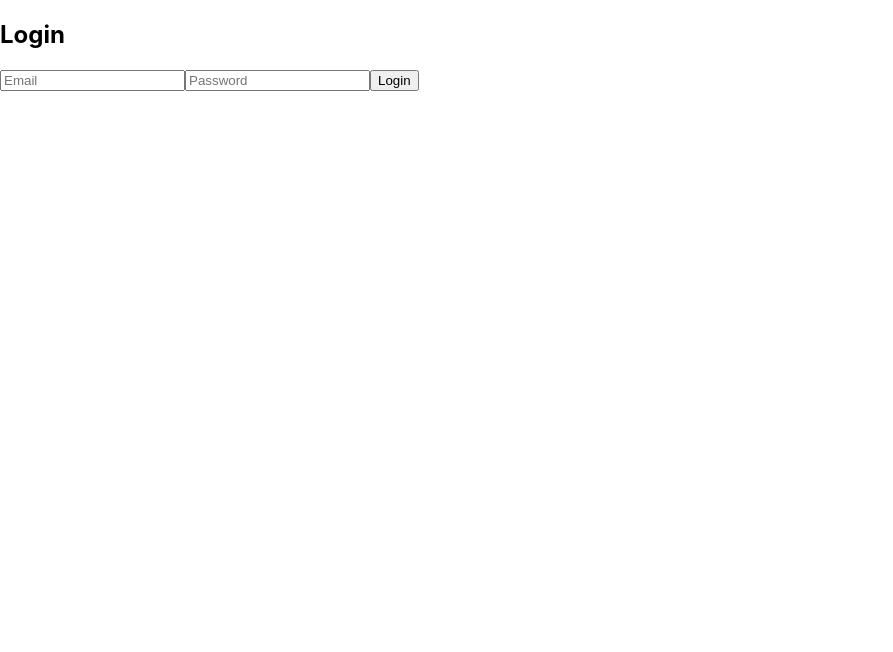
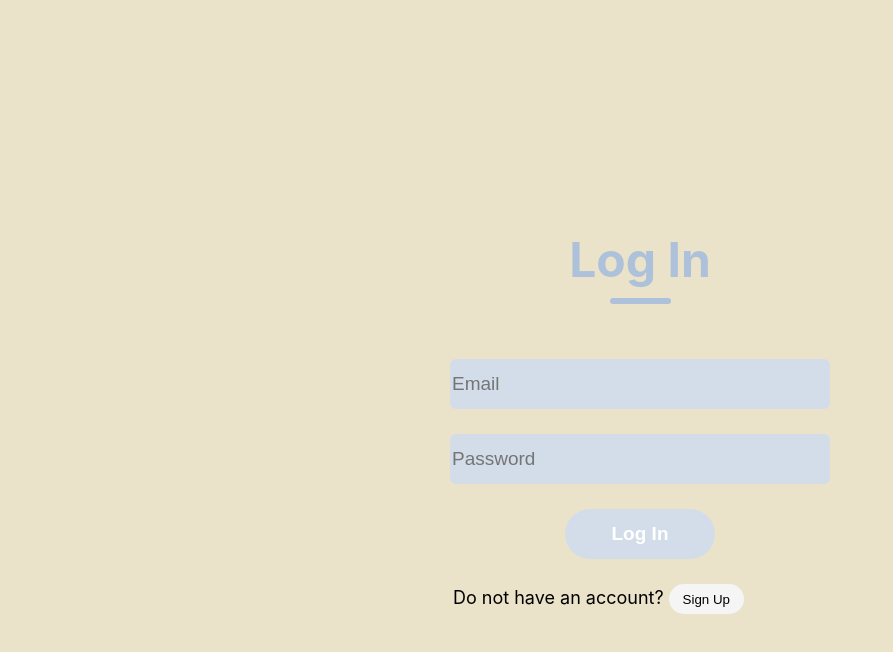
Before and after one commit to cmariasduval/BookIt, a React (Create React App) app in the folder web/: page / in a window 1280 px wide. Shown: the top 652 px of the page, without its empty margins (0-893 px from the left). Built offline with nearby package versions, Linux system fonts and the light colour scheme.

Commit message:
Login and signup pages front

```diff
--- /dev/null
+++ b/web/src/Components/Login-Signup/Login.css
@@ -0,0 +1,97 @@
+ .container{
+     display: flex;
+     flex-direction: column;
+     margin: auto;
+     margin-top: 200px;
+     padding-bottom: 30px;
+     width: 600px;
+ }
+
+ .header{
+    display: flex;
+    flex-direction: column;
+    align-items: center;
+    gap: 9px;
+    width: 100%;
+    margin-top: 30px;
+ }
+
+ .text{
+     color: #ADC2DA;
+     font-size: 48px;
+     font-weight: 700;
+ }
+
+ .underline{
+    width: 61px;
+    height: 6px;
+    background-color: #ADC2DA;
+    border-radius: 9px;
+ }
+
+ .inputs{
+  margin-top: 55px;
+  display: flex;
+  flex-direction: column;
+  gap: 25px;
+ }
+ .input{
+    display: flex;
+    align-items: center;
+    margin: auto;
+    width: 380px;
+    height: 50px;
+    background: #D3DDE9;
+    border-radius: 6px;
+ }
+
+ .input input{
+    height: 50px;
+    width: 400px;
+    background: transparent;
+    border: none;
+    outline: none;
+    color: #D3DDE9;
+    font-size: 19px;
+
+ }
+
+ .to-signup{
+    padding-left: 113px;
+    color: black;
+    font-size: 18px;
+ }
+
+ .to-signup span{
+    color: #D3DDE9;
+    cursor: pointer;
+ }
+
+ .to-signup button{
+    border: transparent;
+    border-radius: 30px;
+    height: 30px;
+    width: 75px;
+    background-color: whitesmoke;
+ }
+
+ .submit-container{
+    display: flex;
+    gap: 30px;
+    margin: 25px auto;
+ }
+ .submit-container button{
+    display: flex;
+    justify-content: center;
+    align-items: center;
+    width: 150px;
+    height: 50px;
+    color: white;
+    background:#D3DDE9;
+    border-radius: 50px;
+    font-size: 19px;
+    font-weight: 700;
+    cursor: pointer;
+    border:none;
+    outline: none;
+ }
--- a/web/src/Components/Login-Signup/Login.jsx
+++ b/web/src/Components/Login-Signup/Login.jsx
@@ -1,8 +1,10 @@
 import { useState } from "react";
+import'./Login.css'
 
 const Login = () => {
   const [email, setEmail] = useState("");
   const [password, setPassword] = useState("");
+  const [action, setAction] = useState("Log In");
 
   const handleSubmit = (e) => {
     e.preventDefault();
@@ -10,8 +12,14 @@ const Login = () => {
   };
 
   return (
-    <div>
-      <h2>Login</h2>
+    <div className='container'>
+      <div className="header">
+        <div className="text">{action}</div>
+        <div className="underline"></div>
+      </div>
+      <div className="inputs">
+        <div className="input">
+          <img/>
           <form onSubmit={handleSubmit}>
             <input
               type="email"
@@ -19,14 +27,25 @@ const Login = () => {
               value={email}
               onChange={(e) => setEmail(e.target.value)}
             />
+          </form>
+        </div>
+        <div className="input">
+          <img/>
+          <form onSubmit={handleSubmit}>
             <input
               type="password"
               placeholder="Password"
               value={password}
               onChange={(e) => setPassword(e.target.value)}
             />
-        <button type="submit">Login</button>
           </form>
+        </div>
+      </div>
+      <div className="submit-container">
+        <button type="submit">Log In</button>
+      </div>
+      <div className="to-signup">Do not have an account? <button type="submit">Sign Up</button></div>
+
     </div>
   );
 };
--- a/web/src/index.css
+++ b/web/src/index.css
@@ -5,6 +5,8 @@ body {
     sans-serif;
   -webkit-font-smoothing: antialiased;
   -moz-osx-font-smoothing: grayscale;
+  height: 100vh;
+  background: linear-gradient(#EAE3C9, #EAE3C9);
 }
 
 code {
```
Also changed, not shown: web/src/Components/Login-Signup/Signup.css (added). Lines whose indentation alone changed are shown as unchanged.
